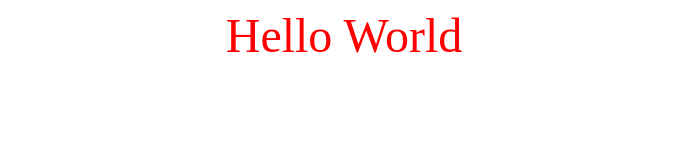
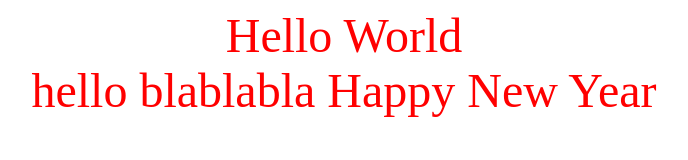
Before and after one commit to marykpln/get-started-git, a plain HTML site: page index.html in a window 1280 px wide. Shown: the whole page, without its empty margins (296-984 px from the left). Drawn offline with Linux system fonts and the light colour scheme.

Commit message:
commit 2

```diff
--- a/index.html
+++ b/index.html
@@ -8,5 +8,6 @@
   </head>
   <body>
     <div>Hello World</div>
+    <div>hello blablabla Happy New Year</div>
   </body>
 </html>
```
